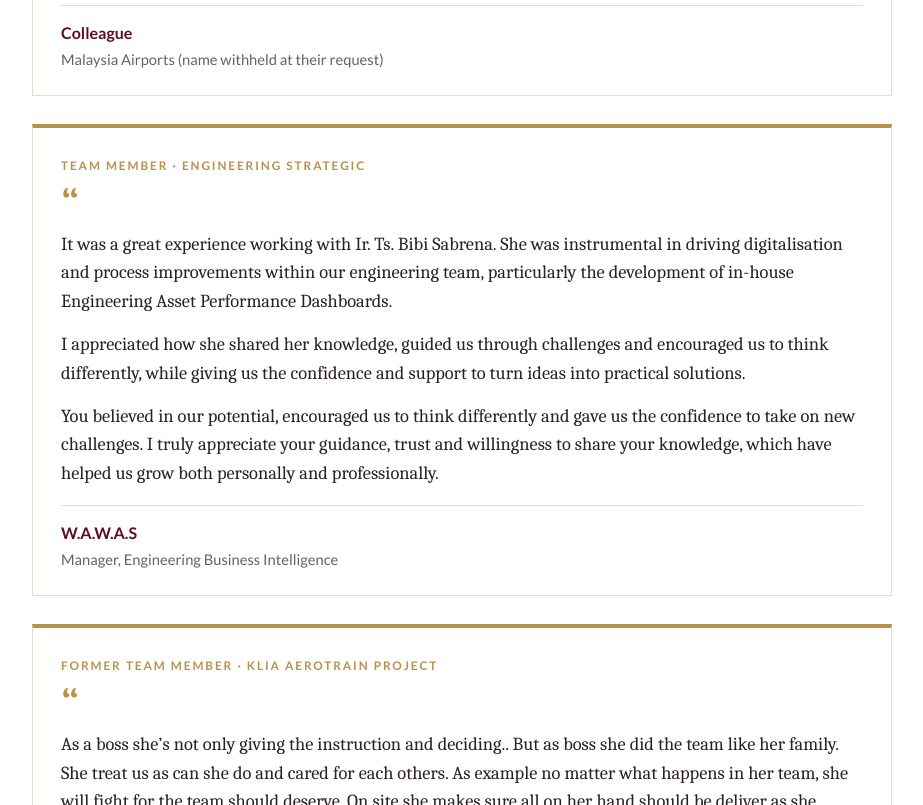
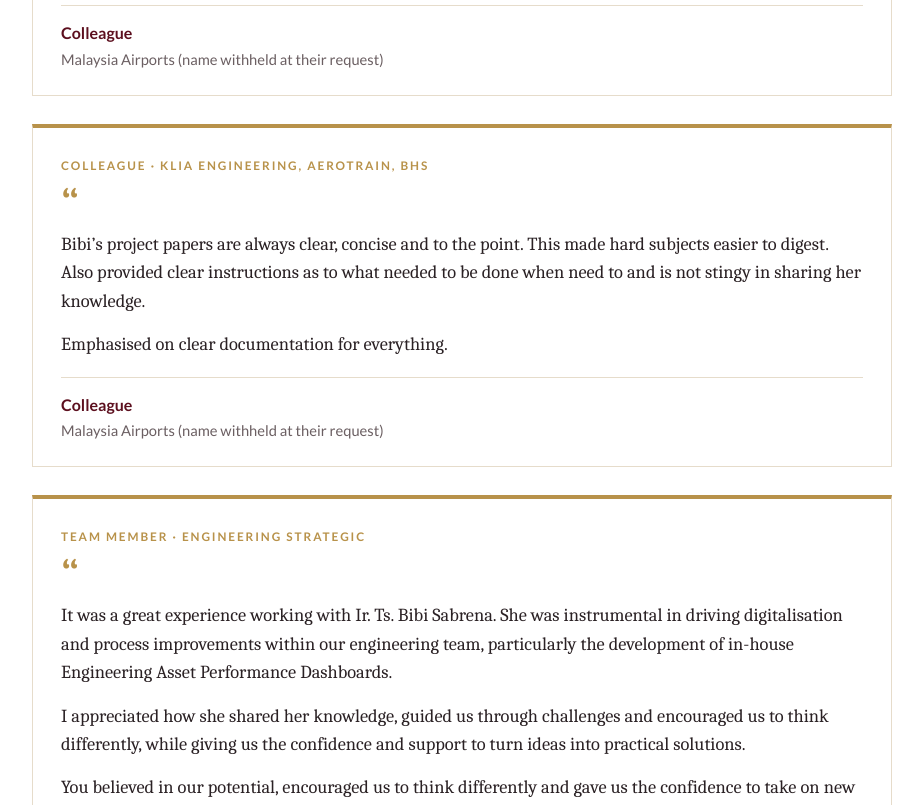
Before and after one commit to iamsabre916-bot/gritgutsgusto, a plain HTML site: page testimonials.html in a window 1280 px wide. Shown: the part 3620-4425 px from the top of the page, without its empty margins (48-971 px from the left). Drawn offline with Linux system fonts and the light colour scheme.

Commit message:
Add new colleague testimonial
Co-Authored-By: Claude Opus 5.5 <noreply@anthropic.com>
Claude-Session: https://claude.ai/code/session_01VEtAKp1gSgsTuoeKXfvwNJ

```diff
--- a/testimonials.html
+++ b/testimonials.html
@@ -114,6 +114,15 @@
         <span class="tag">Colleague · about 20 years</span>
         <blockquote>
           <p>Working with Bibi has been a truly positive experience. She is a determined and results-driven individual who consistently demonstrates a strong sense of ownership and a go-getter attitude. What I particularly admire about her is how she always puts her team first, prioritising their well-being and success while ensuring that objectives are achieved. She also has the courage to make difficult decisions and take decisive action when needed, even in challenging circumstances. Her ability to lead with conviction, stand by her decisions and put her team's interests at heart makes her a strong and respected leader.</p>
+        </blockquote>
+        <figcaption><strong>Colleague</strong>Malaysia Airports (name withheld at their request)</figcaption>
+      </figure>
+
+      <figure class="quote">
+        <span class="tag">Colleague · KLIA Engineering, Aerotrain, BHS</span>
+        <blockquote>
+          <p>Bibi’s project papers are always clear, concise and to the point. This made hard subjects easier to digest. Also provided clear instructions as to what needed to be done when need to and is not stingy in sharing her knowledge.</p>
+          <p>Emphasised on clear documentation for everything.</p>
         </blockquote>
         <figcaption><strong>Colleague</strong>Malaysia Airports (name withheld at their request)</figcaption>
       </figure>
```
Also changed, not shown: pages/testimonials.html (+9 -0 lines).
